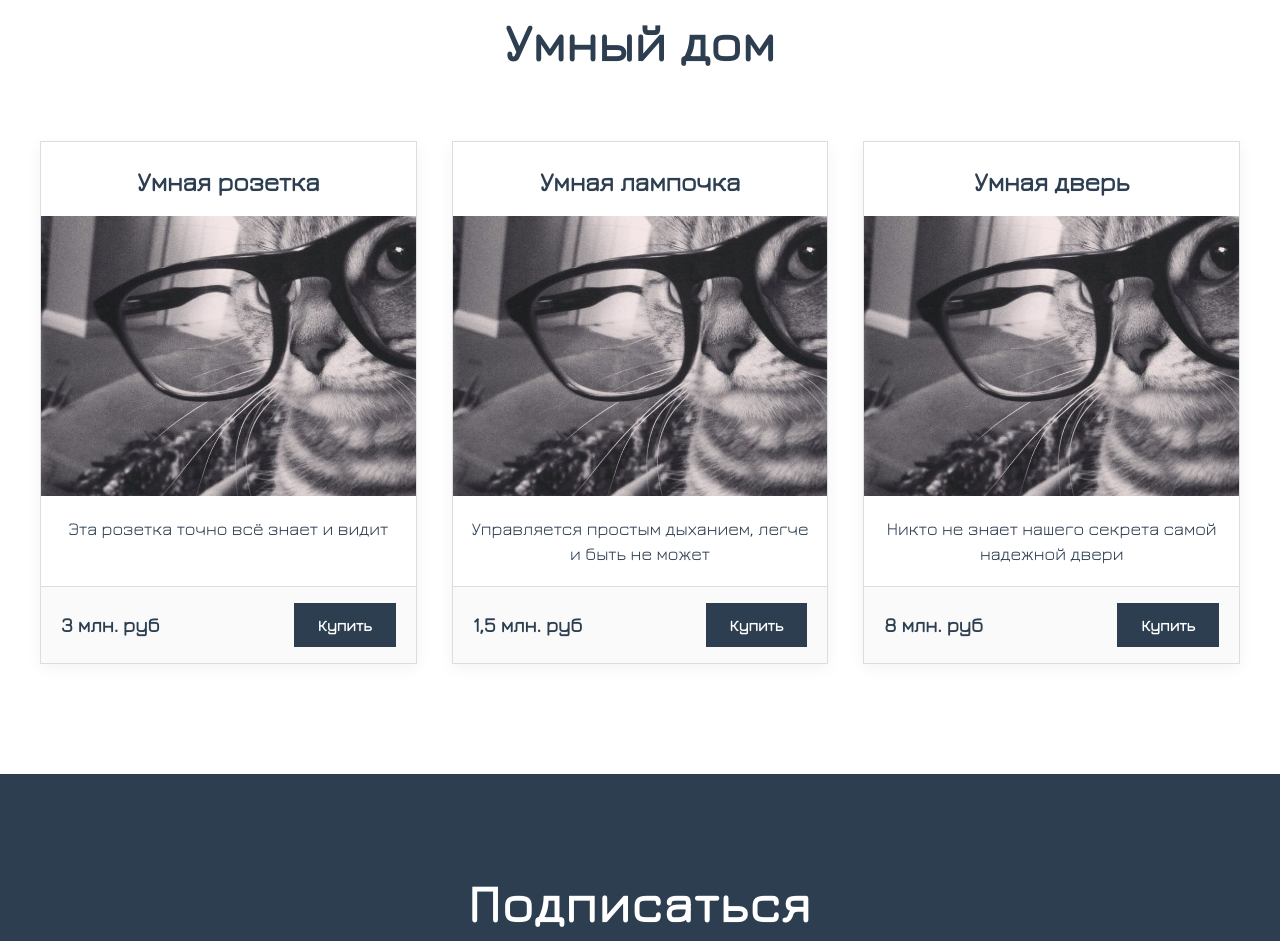
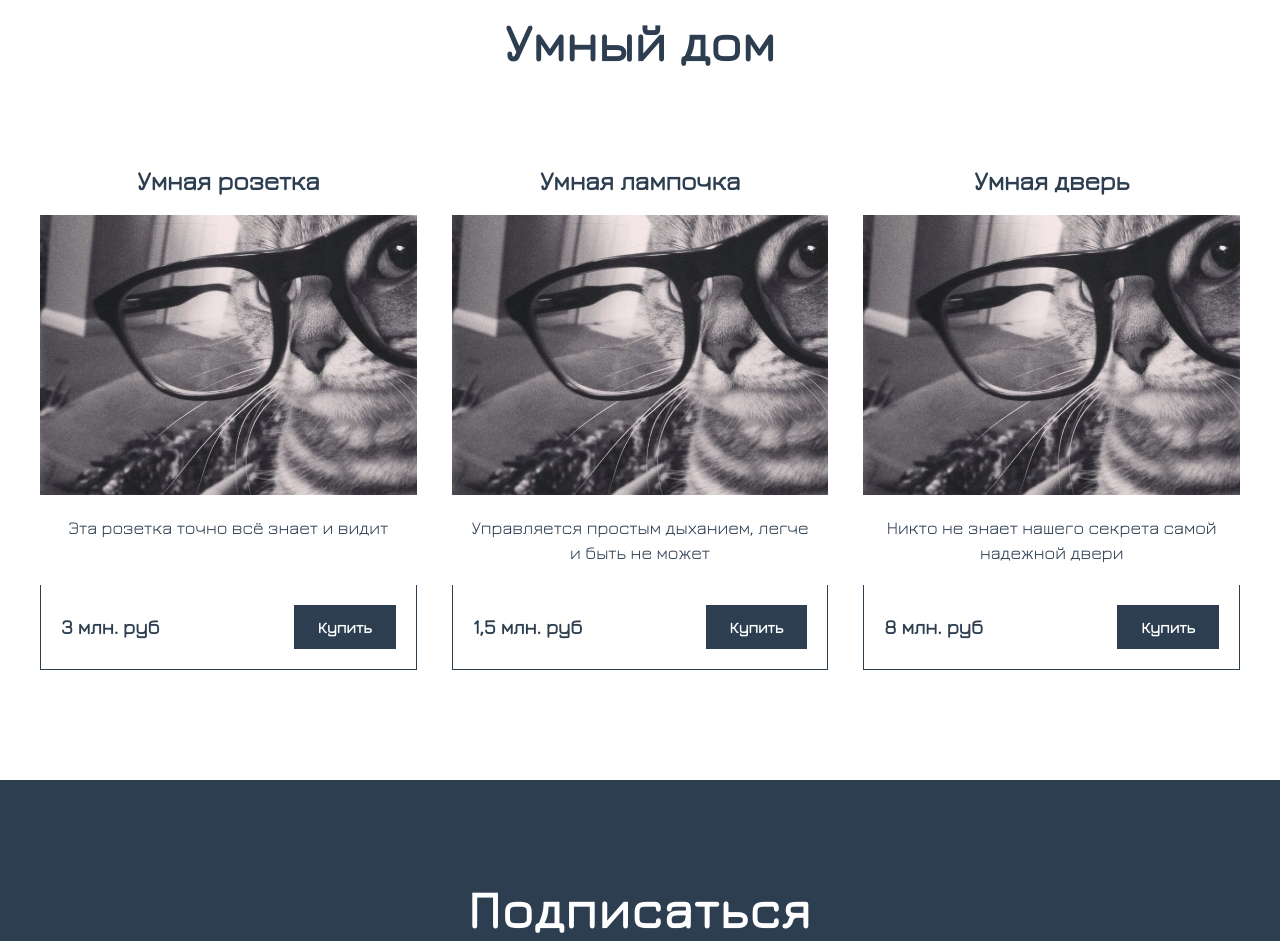
Before and after one commit to goncharovaav/2, a plain HTML site: page index.html in a window 1280 px wide. Shown: the part 922-1863 px from the top of the page. Drawn offline with Linux system fonts and the light colour scheme; a script that the page names is missing.

Commit message:
Fix card borders in smart-home section to match screenshot 2

```diff
--- a/css/main.css
+++ b/css/main.css
@@ -214,15 +214,13 @@ nav a:hover::after {
     background-color: #ffffff;
     display: flex;
     flex-direction: column;
-    border: 1px solid #dcdde1;
-    box-shadow: 0 4px 15px rgba(0, 0, 0, 0.05);
-    transition: transform 0.3s ease, box-shadow 0.3s ease;
-    overflow: hidden;
+    border: none;
+    box-shadow: none;
+    transition: transform 0.3s ease;
 }
 
 .smart-home article:hover {
-    transform: translateY(-10px);
-    box-shadow: 0 15px 30px rgba(0, 0, 0, 0.15);
+    transform: translateY(-5px);
 }
 
 .smart-home h3 {
@@ -245,7 +243,7 @@ nav a:hover::after {
 }
 
 .smart-home article:hover .img img {
-    transform: scale(1.06);
+    transform: scale(1.04);
 }
 
 article p {
@@ -262,9 +260,11 @@ article .bottom {
     display: flex;
     justify-content: space-between;
     align-items: center;
-    padding: 16px 20px;
-    border-top: 1px solid #dcdde1;
-    background-color: #fafafa;
+    padding: 20px 20px;
+    border-left: 1px solid var(--bg-primary);
+    border-bottom: 1px solid var(--bg-primary);
+    border-right: 1px solid var(--bg-primary);
+    background-color: transparent;
 }
 
 article .bottom span {
```
